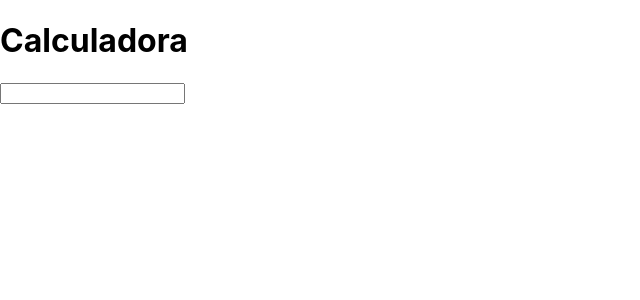
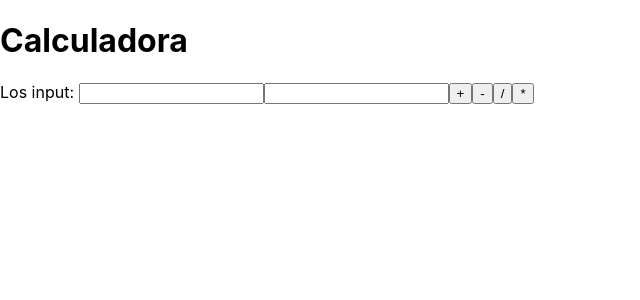
Before and after one commit to issupl/ReactCalculator, a React (Create React App) app: page / in a window 1280 px wide. Shown: the top 300 px of the page, without its empty margins (0-640 px from the left). Built offline with nearby package versions, Linux system fonts and the light colour scheme.

Commit message:
Primeros pasos

```diff
--- a/src/App.js
+++ b/src/App.js
@@ -1,24 +1,46 @@
 import { useEffect, useState } from 'react';
 import './App.css';
+import Boton from './componentes/Boton';
+import Input from './componentes/Input';
+import Resultado from './componentes/Resultado';
+import elDato from './helpers/misFunciones.js';
+function App() {
+  const [ firstNumber, setFirstNumber ] = useState("");
+  const [datos,setDatos] = useState(elDato);
+  const [operacion,setOperacion] = useState("");
+  function changeFirstNumberHandler (event) {
+    console.log('el evento: ',event.target.value,event.target.name)
+    if(event.target.name === "primerOper"){
+      setDatos({...datos,segundoOper:event.target.value})
+    }else{
 
-function App() {
-  const [ firstNumber, setFirstNumber ] = useState(null);
+      setDatos({...datos,primerOper:event.target.value})
+    }
 
-  function changeFirstNumberHandler (event) {
-    setFirstNumber(event.target.value);
+    /*setFirstNumber(event.target.value);*/
   }
 
-  useEffect(
-    ()=>{
-      console.log("firstNumber state:", firstNumber);
+  useEffect(()=>{
+
+    const primer=()=>{
+
+      /*setDatos({...datos,primerOper:44})*/
+      console.log('operacion: ',operacion)
+      console.log('primerOper: ',datos.primerOper);
+      console.log('segundoOper: ',datos.segundoOper);
     }
-  )
+    primer();
+  }
+  ,[operacion]);
 
   return (
-    <>
+    <div>
       <h1>Calculadora</h1>
-      <input type="text" value={firstNumber} onChange={changeFirstNumberHandler}/>
-    </>
+
+      <Input unaFuncion={changeFirstNumberHandler} />
+      <Boton lasOperaciones={datos.operacionEscogida} setOper={setOperacion}/>
+      <Resultado datosOperando = {datos} operaciones={operacion}/>
+    </div>
   );
 }
 
--- /dev/null
+++ b/src/componentes/Boton.jsx
@@ -0,0 +1,15 @@
+import React from "react";
+
+function Boton(props){
+
+
+
+    let salida = props.lasOperaciones.map((item, index)=>{
+        return (<button key={index} onClick={()=>{props.setOper(item)}}>{item}</button>)
+    })
+
+    return(<>{salida}</>);
+
+}
+
+export default Boton;
--- /dev/null
+++ b/src/componentes/Input.jsx
@@ -0,0 +1,14 @@
+import React, {useState} from "react";
+
+function Input(entradas){
+
+ const valoresNombreInput = ["primerOper", "segundoOper"];
+
+ let salida = valoresNombreInput.map((item,index)=>{
+     return <input type="text" name={item} key={index} onChange={(event)=>{entradas.unaFuncion(event)}}/>
+ })
+    return(<>Los input:   {salida}</>);
+
+}
+
+export default Input;
--- /dev/null
+++ b/src/componentes/Resultado.jsx
@@ -0,0 +1,37 @@
+import React,{useEffect, useState} from "react";
+
+function Resultado(props){
+const [salida,setSalida] = useState(0);
+    let dato = props.datosOperando;
+    let oper1 = parseInt(dato.primerOper,10);
+    let oper2 = parseInt(dato.segundoOper,10);
+    let op;
+    console.log('dato: ',oper1 ,oper2,oper1*oper2,props.operaciones)
+
+    useEffect(()=>{
+
+        switch(props.operaciones){
+
+            case "*" :
+             op= oper1 * oper2;
+            setSalida(op);
+            break;
+            case "+" :
+            op = oper1 + oper2;
+            setSalida(op);
+             break;
+            case "-" :
+            op = oper1 - oper2;
+            setSalida(op); break;
+            case "/" :
+            op= oper1 / oper2;
+            setSalida(op);
+             break;
+            default: setSalida("");
+        }
+    },[salida])
+
+    return(<div>{salida}</div>)
+}
+
+export default Resultado;
--- /dev/null
+++ b/src/helpers/misFunciones.js
@@ -0,0 +1,11 @@
+const dato = {
+    primerOper: 0,
+    segundoOper: 0,
+    result:0,
+    operacionEscogida: ["+","-","/","*"]
+}
+
+
+export default function elDato(){
+    return dato;
+}
```
